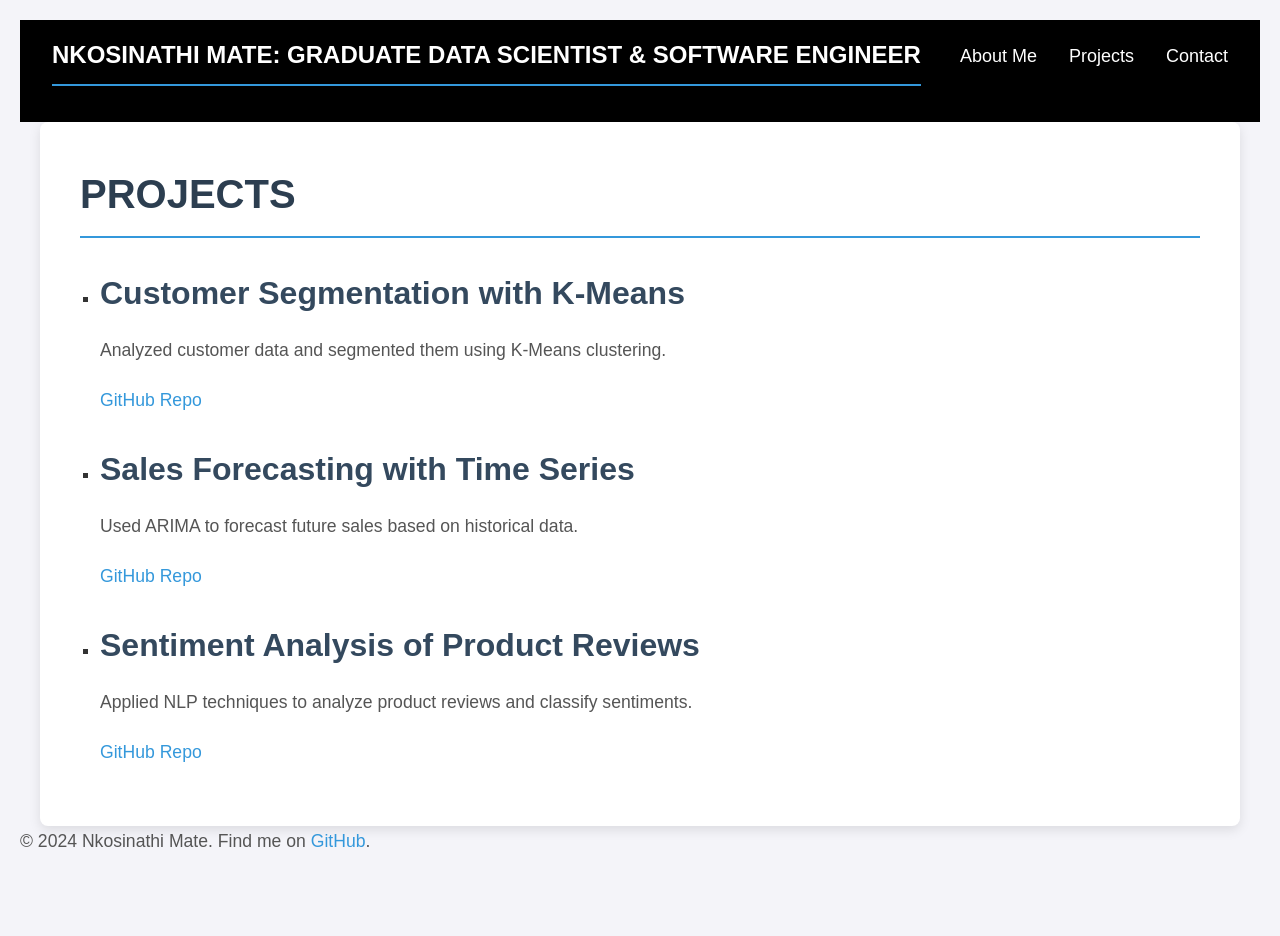
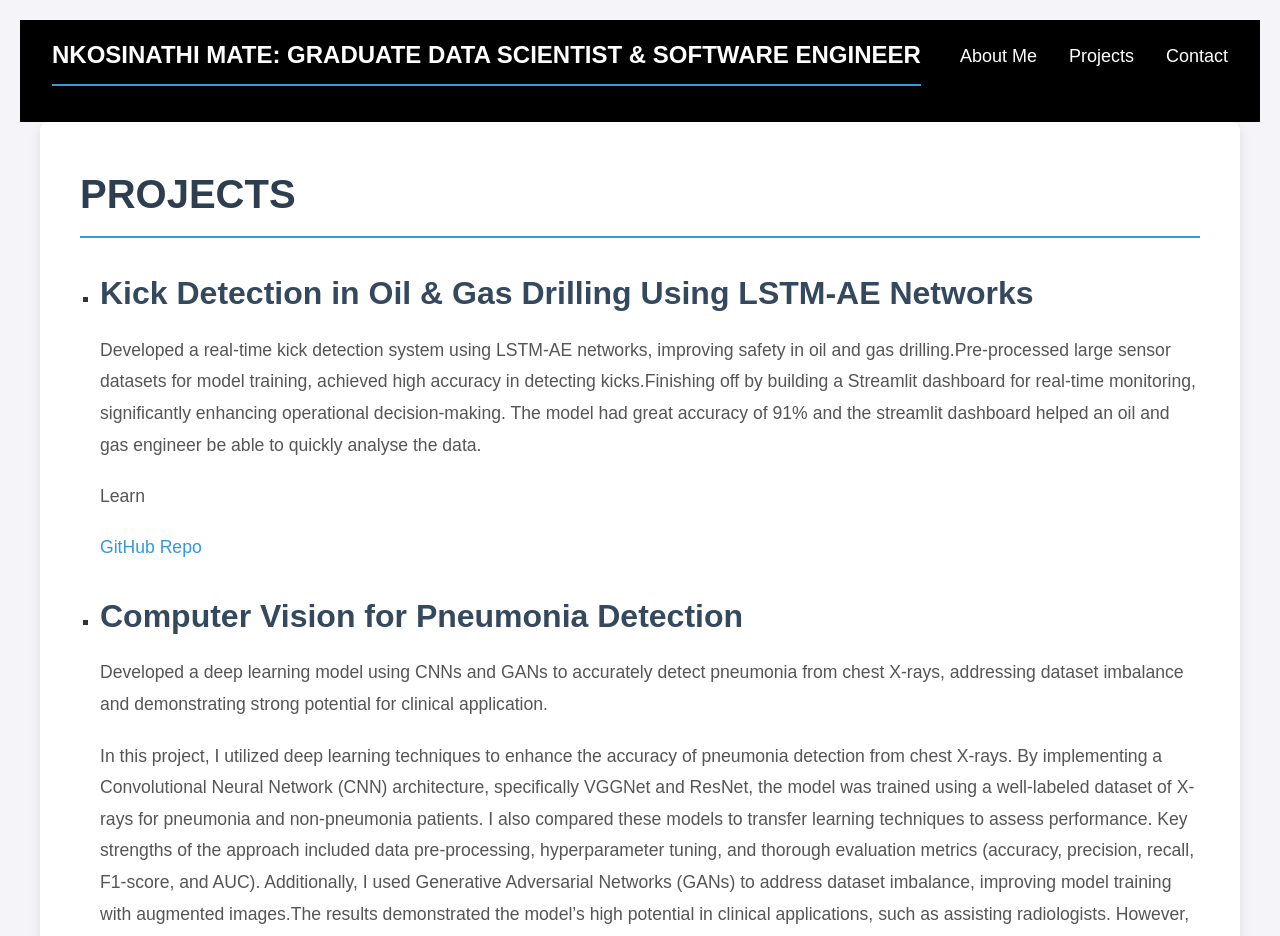
Before and after one commit to nkosimate/nkosimate.github.io, a React (Create React App) app in the folder portfolio/: page /projects in a window 1280 px wide. Shown: the top 936 px of the page. Before the commit the page ends 898 px from the top, so only its background shows below. Built offline with nearby package versions, Linux system fonts and the light colour scheme.

Commit message:
add footer css and small changes to js file. Add detail to projects.js

```diff
--- /dev/null
+++ b/portfolio/src/Footer.css
@@ -0,0 +1,20 @@
+/* Footer.css */
+footer {
+    color: #fff; /* White text color */
+    padding: 20px; /* Space around the content */
+    text-align: center; /* Center align the text */
+    position: relative;
+    bottom: 0;
+    width: 100%; /* Full width footer */
+    font-size: 14px; /* Font size */
+  }
+
+  footer a {
+    color: #4caf50; /* Link color (Green) */
+    text-decoration: none; /* Remove underline */
+  }
+
+  footer a:hover {
+    color: #fff; /* Change link color on hover */
+    text-decoration: underline; /* Add underline on hover */
+  }
--- a/portfolio/src/components/Footer.js
+++ b/portfolio/src/components/Footer.js
@@ -1,9 +1,10 @@
 import React from 'react';
+import '../Footer.css';  // External CSS file for styles
 
 function Footer() {
   return (
     <footer>
-      <p>&copy; 2024 Nkosinathi Mate. Find me on <a href="https://github.com/nkosimate" target="_blank" rel="noopener noreferrer">GitHub</a>.</p>
+      <p>&copy; Nkosinathi Mate. Find me on <a href="https://github.com/nkosimate" target="_blank" rel="noopener noreferrer">GitHub</a>.</p>
     </footer>
   );
 }
--- a/portfolio/src/pages/Projects.js
+++ b/portfolio/src/pages/Projects.js
@@ -3,18 +3,22 @@ import React from 'react';
 function Projects() {
   const projects = [
     {
-      name: "Customer Segmentation with K-Means",
-      description: "Analyzed customer data and segmented them using K-Means clustering.",
-      githubLink: "https://github.com/your-username/project-1"
-    },
-    {
-      name: "Sales Forecasting with Time Series",
-      description: "Used ARIMA to forecast future sales based on historical data.",
+      name: "Kick Detection in Oil & Gas Drilling Using LSTM-AE Networks ",
+      description: "Developed a real-time kick detection system using LSTM-AE networks, improving safety in oil and gas drilling.Pre-processed large sensor datasets for model training, achieved high accuracy in detecting kicks.Finishing off by building a Streamlit dashboard for real-time monitoring, significantly enhancing operational decision-making. The model had great accuracy of 91% and the streamlit dashboard helped an oil and gas engineer be able to quickly analyse the data.",
+      about:"Learn",
       githubLink: "https://github.com/your-username/project-2"
     },
     {
-      name: "Sentiment Analysis of Product Reviews",
-      description: "Applied NLP techniques to analyze product reviews and classify sentiments.",
+
+      name: "Computer Vision for Pneumonia Detection",
+      description: "Developed a deep learning model using CNNs and GANs to accurately detect pneumonia from chest X-rays, addressing dataset imbalance and demonstrating strong potential for clinical application.",
+      about: "In this project, I utilized deep learning techniques to enhance the accuracy of pneumonia detection from chest X-rays. By implementing a Convolutional Neural Network (CNN) architecture, specifically VGGNet and ResNet, the model was trained using a well-labeled dataset of X-rays for pneumonia and non-pneumonia patients. I also compared these models to transfer learning techniques to assess performance. Key strengths of the approach included data pre-processing, hyperparameter tuning, and thorough evaluation metrics (accuracy, precision, recall, F1-score, and AUC). Additionally, I used Generative Adversarial Networks (GANs) to address dataset imbalance, improving model training with augmented images.The results demonstrated the model’s high potential in clinical applications, such as assisting radiologists. However, challenges included difficulties in reproducing results and the use of only one dataset, limiting generalization. Future work will focus on expanding the dataset and refining reproducibility.",
+      githubLink: "https://github.com/nkosimate/Pneumonia-Detection.git"
+    },
+    {
+      name: "COVID-19 Identification System using Computer Vision ",
+      description: "Engineered a high-accuracy COVID-19 identification system with 98.4% accuracy, utilizing chest X-rays. Applied data augmentation too reduce the image unbalance and transfer learning techniques with ResNet and Xception models. Lastly developed a Streamlit application for users to test and try out for rapid diagnoses.",
+      about:"Learn",
       githubLink: "https://github.com/your-username/project-3"
     }
   ];
@@ -27,6 +31,7 @@ function Projects() {
           <li key={index}>
             <h2>{project.name}</h2>
             <p>{project.description}</p>
+            <p>{project.about}</p>
             <a href={project.githubLink} target="_blank" rel="noopener noreferrer">GitHub Repo</a>
           </li>
         ))}
```
